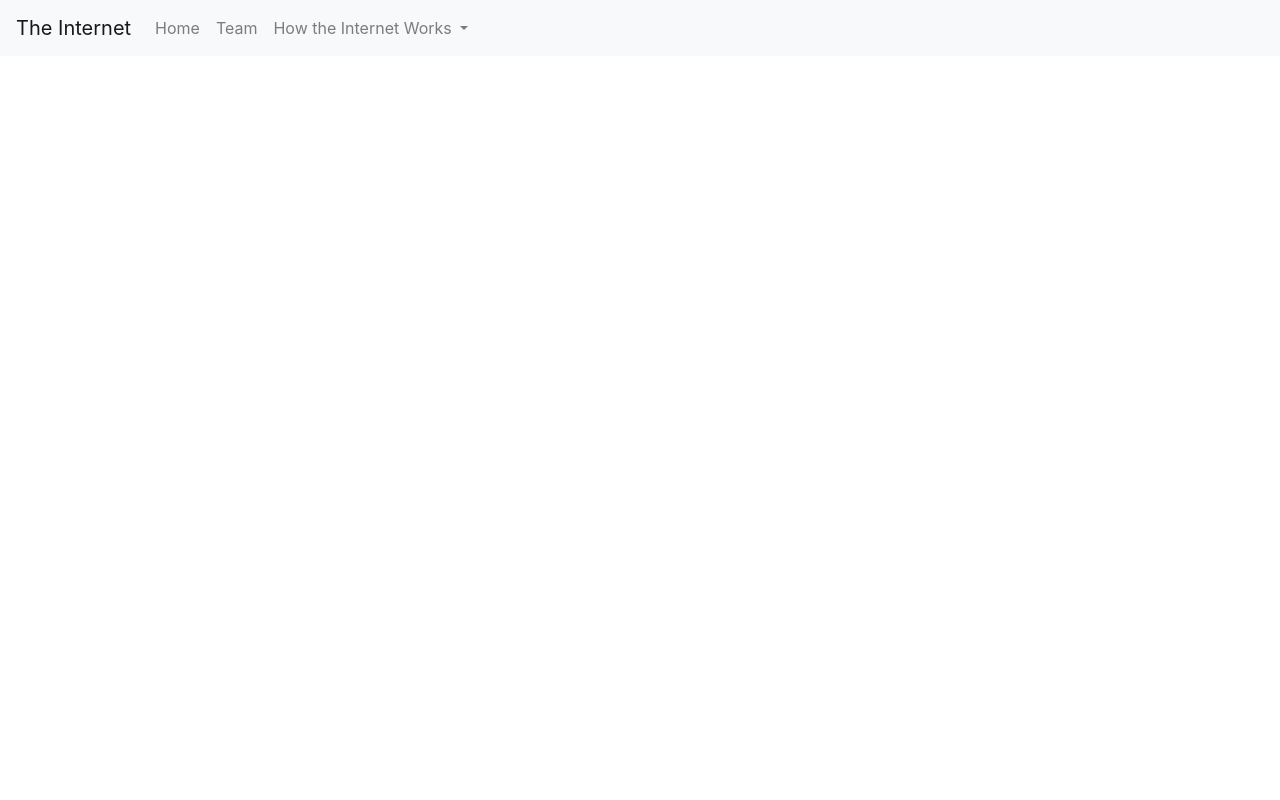
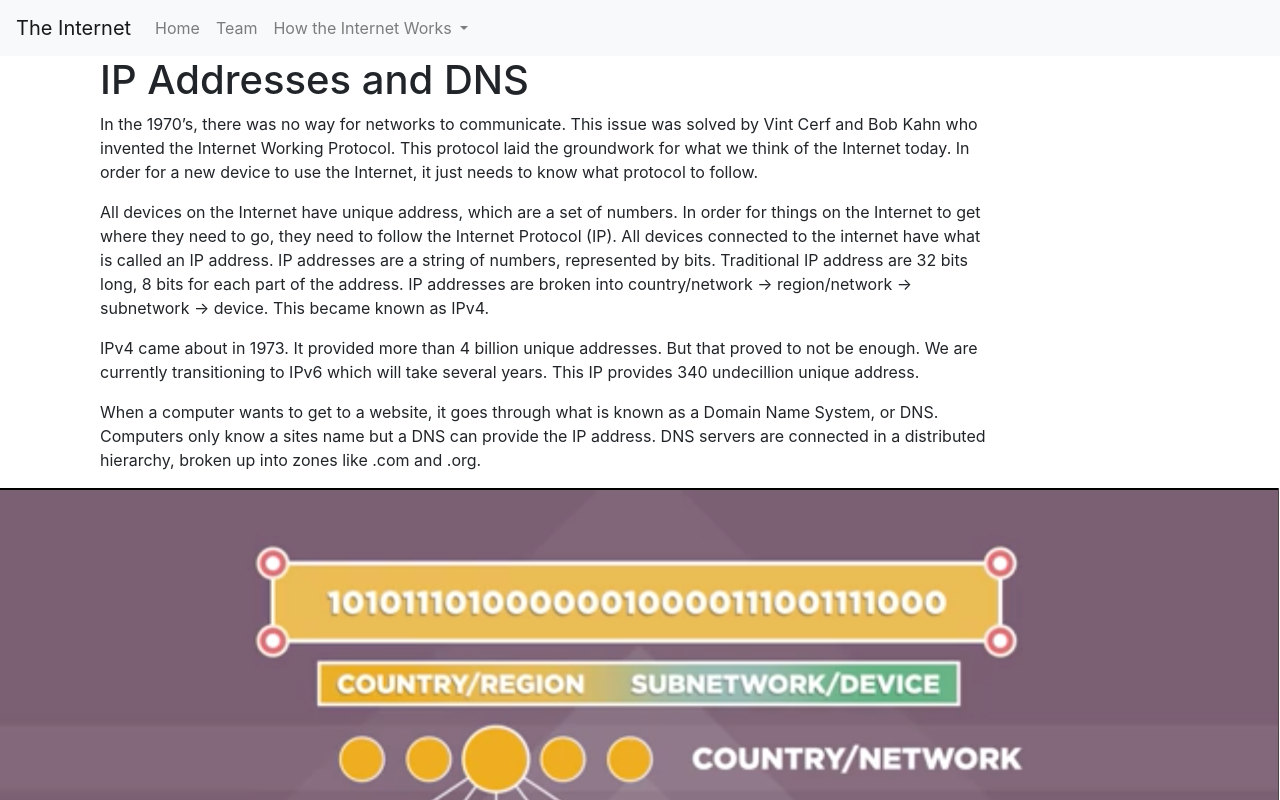
Before and after one commit to erikdannenberg/erikdannenberg.github.io, a plain HTML site: page ip.html in a window 1280 px wide. Shown: the top 800 px of the page. Drawn offline with nearby package versions, Linux system fonts and the light colour scheme.

Commit message:
Feature: add info to IP page

```diff
--- a/ip.html
+++ b/ip.html
@@ -44,14 +44,31 @@
     <div class="container">
         <div class="row">
             <div class="col-lg-10">
+                <h1> IP Addresses and DNS</h1>
+<p> In the 1970’s, there was no way for networks to communicate. This issue was solved by Vint Cerf and Bob Kahn who
+    invented the Internet Working Protocol. This protocol laid the groundwork for what we think of the Internet today.
+    In order for a new device to use the Internet, it just needs to know what protocol to follow. </p>
 
+<p> All devices on the Internet have unique address, which are a set of numbers. In order for things on the Internet to
+    get where they need to go, they need to follow the Internet Protocol (IP). All devices connected to the internet
+    have what is called an IP address. IP addresses are a string of numbers, represented by bits. Traditional IP address
+    are 32 bits long, 8 bits for each part of the address. IP addresses are broken into country/network ->
+    region/network -> subnetwork -> device. This became known as IPv4.</p>
 
+<p> IPv4 came about in 1973. It provided more than 4 billion unique addresses. But that proved to not be enough.
+    We are currently transitioning to IPv6 which will take several years. This IP provides 340 undecillion unique
+    address.</p>
+
+<p>When a computer wants to get to a website, it goes through what is known as a Domain Name System, or DNS. Computers
+    only know a sites name but a DNS can provide the IP address. DNS servers are connected in a distributed hierarchy,
+    broken up into zones like .com and .org. </p>
 
             </div>
         </div>
     </div>
 </main>
 
+<img src="photos/IP_Address.png" class="img-fluid" alt="Internet Search">
 
 <script crossorigin="anonymous" integrity="sha384-DfXdz2htPH0lsSSs5nCTpuj/zy4C+OGpamoFVy38MVBnE+IbbVYUew+OrCXaRkfj" src="https://code.jquery.com/jquery-3.5.1.slim.min.js"></script>
 <script crossorigin="anonymous" integrity="sha384-9/reFTGAW83EW2RDu2S0VKaIzap3H66lZH81PoYlFhbGU+6BZp6G7niu735Sk7lN" src="https://cdn.jsdelivr.net/npm/popper.js@1.16.1/dist/umd/popper.min.js"></script>
```
Also changed, not shown: photos/IP_Address.png (added).
